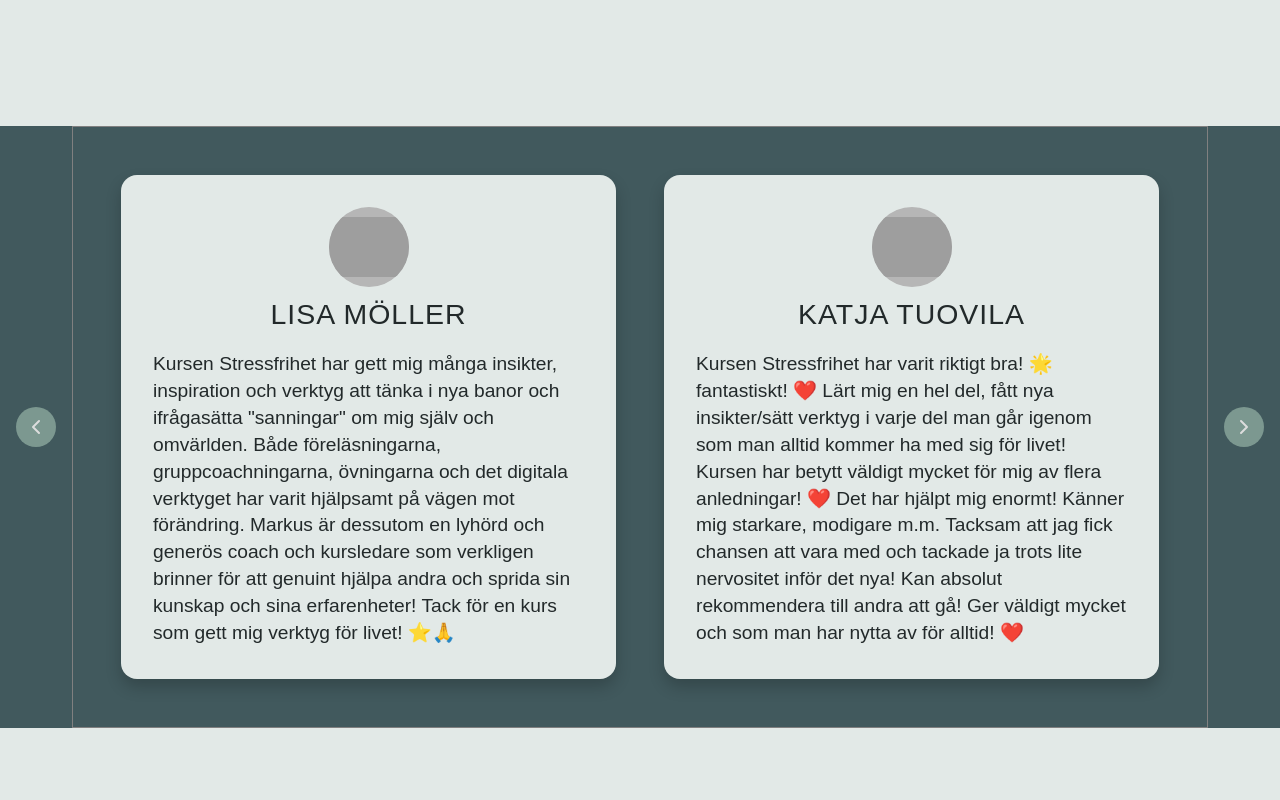
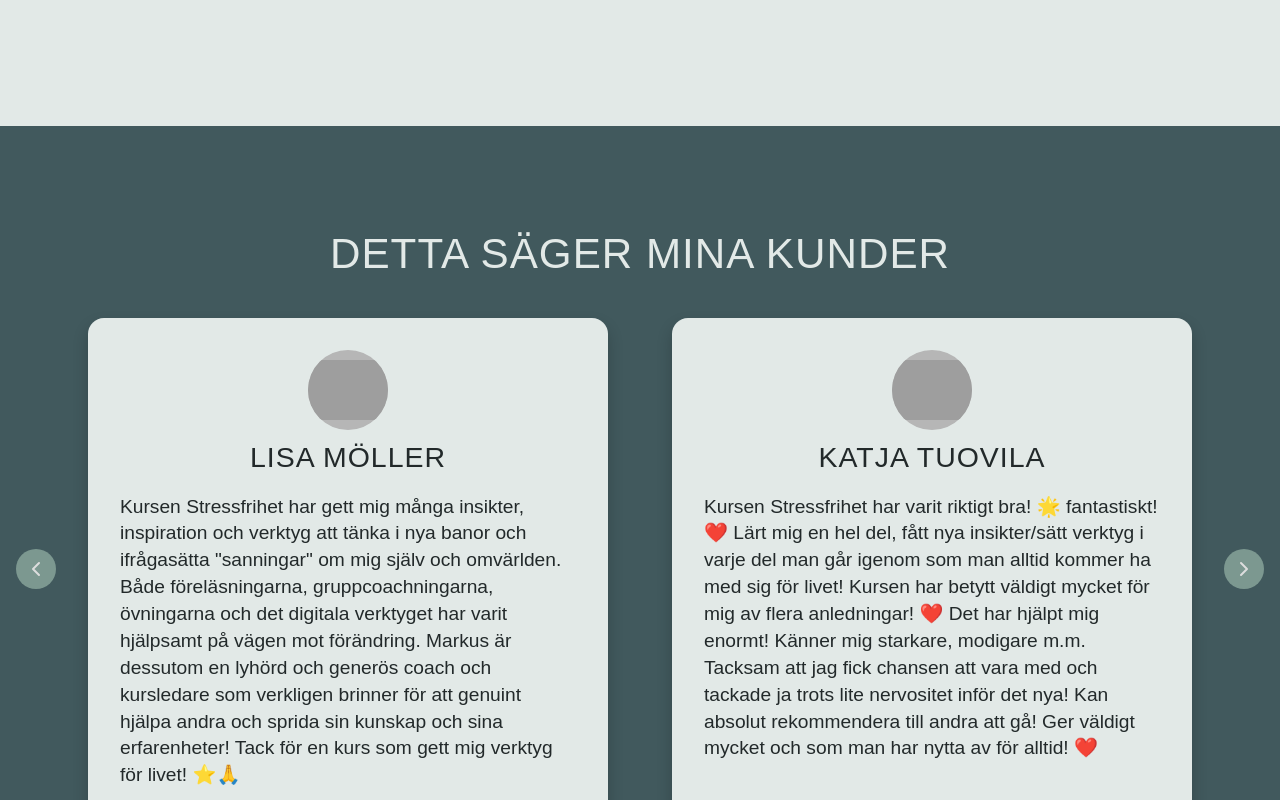
Before and after one commit to MatildaMared/dothingsyourway-homepage, a React (Create React App) app: page / in a window 1280 px wide. Shown: the part 820-1620 px from the top of the page. Built offline with nearby package versions, Linux system fonts and the light colour scheme; grey boxes are pictures that could not be loaded; a web font is replaced by a local one.

Commit message:
make small changes to styling

```diff
--- a/src/components/Testimonials/TestimonialCard.tsx
+++ b/src/components/Testimonials/TestimonialCard.tsx
@@ -18,7 +18,7 @@ function TestimonialCard({ testimonial, isActive }: Props) {
 					<User size="32" color="#DDD" />
 				)}
 			</UserPhotoWrapper>
-			<h2>{testimonial.name}</h2>
+			<h3>{testimonial.name}</h3>
 			<p>{testimonial.text}</p>
 		</Item>
 	);
@@ -35,7 +35,7 @@ const Item = styled.li`
 	background-color: var(--color-white);
 	line-height: 1.4;
 
-	& h2 {
+	& h3 {
 		margin-bottom: 1rem;
 	}
 `;
@@ -49,7 +49,7 @@ const UserPhotoWrapper = styled.div`
 	justify-content: center;
 	align-items: center;
 	overflow: hidden;
-	margin-bottom: .5rem;
+	margin-bottom: 0.5rem;
 `;
 
 const UserPhoto = styled.img`
--- a/src/components/Testimonials/Testimonials.tsx
+++ b/src/components/Testimonials/Testimonials.tsx
@@ -24,6 +24,7 @@ function Testimonials() {
 	}
 	return (
 		<Wrapper>
+			<Heading>Detta säger mina kunder</Heading>
 			<Content>
 				<Button
 					onClick={displayPrevious}
@@ -52,6 +53,13 @@ const Wrapper = styled.section`
 	margin: 0 auto;
 	background-color: var(--color-primary-dark);
 	margin: var(--spacing-xl) 0;
+	padding: var(--spacing-large) 0;
+`;
+
+const Heading = styled.h2`
+	color: var(--color-white);
+	text-align: center;
+	margin-bottom: 2rem;
 `;
 
 const Content = styled.div`
@@ -81,9 +89,8 @@ const List = styled.ul<ListProps>`
 			return "repeat(1, 1fr)";
 		}
 	}};
-	grid-gap: 3rem;
-	border: 1px solid gray;
-	padding: 3rem;
+	grid-gap: 4rem;
+	padding: 0 1rem;
 
 	& > * {
 		&:nth-child(3) {
--- a/src/styles/globalStyles.ts
+++ b/src/styles/globalStyles.ts
@@ -17,6 +17,10 @@ const GlobalStyle = createGlobalStyle`
     }
 
     h2 {
+        font-size: var(--font-lg);
+    }
+
+    h3 {
         font-size: var(--font-md);
     }
 
```
